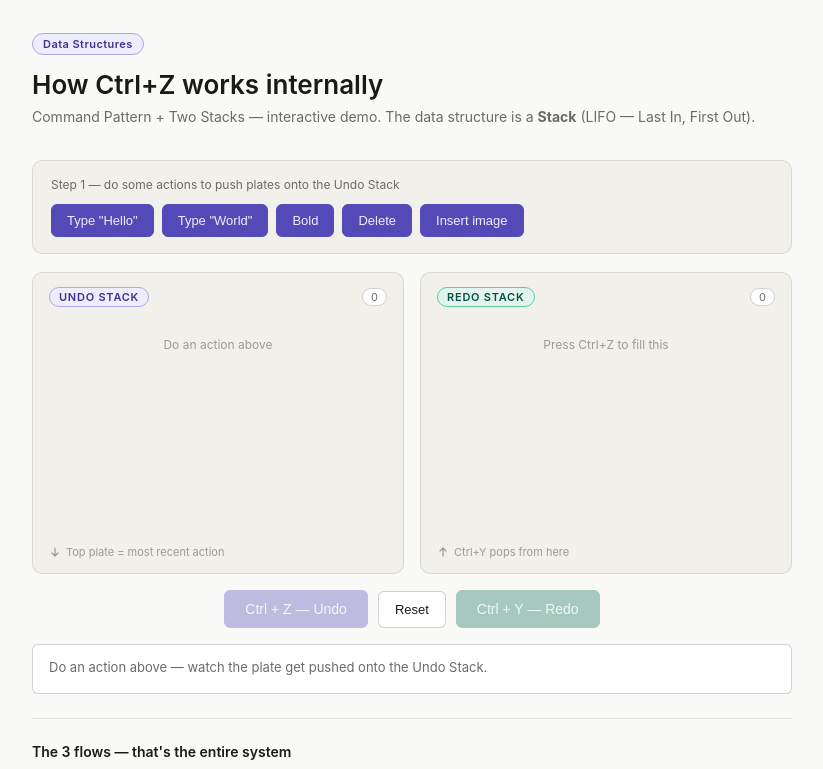
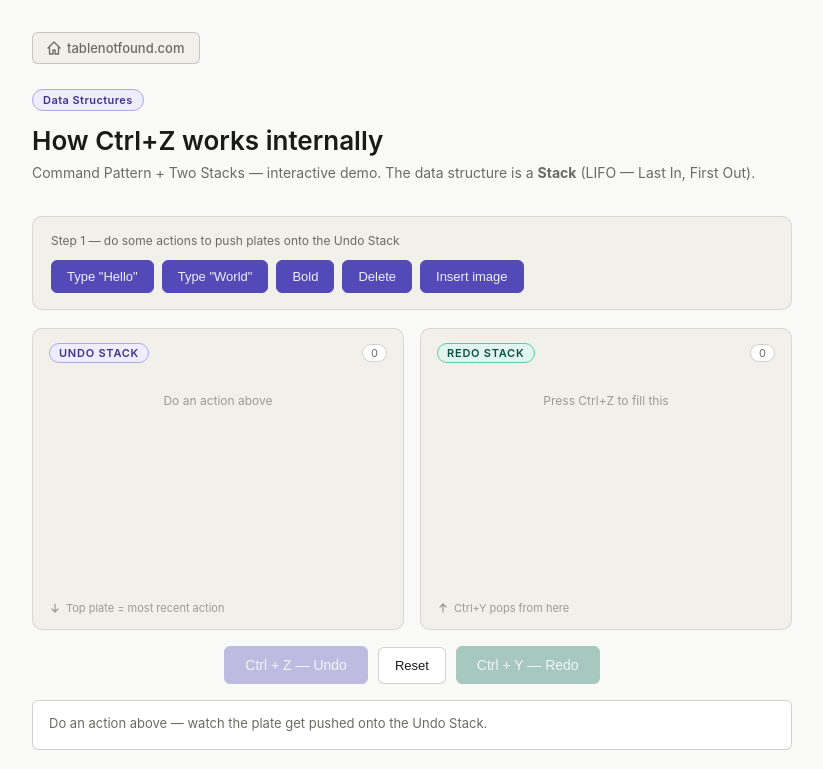
Before and after one commit to sbgowtham/tnf_v, a plain HTML site: page learn/ctrlz-stack-demo.html in a window 1280 px wide. Shown: the top 769 px of the page, without its empty margins (228-1051 px from the left). Drawn offline with Linux system fonts and the light colour scheme.

Commit message:
Update ctrlz-stack-demo.html

```diff
--- a/learn/ctrlz-stack-demo.html
+++ b/learn/ctrlz-stack-demo.html
@@ -369,6 +369,12 @@
 <body>
 <div class="page">
 
+  <div style="margin-bottom:1.5rem;">
+    <a href="https://tablenotfound.com" style="display:inline-flex;align-items:center;gap:6px;font-size:13px;font-weight:500;color:var(--text2);text-decoration:none;background:var(--bg2);border:0.5px solid var(--border2);padding:7px 14px;border-radius:var(--radius-sm);transition:background .15s;" onmouseover="this.style.background='var(--bg3)'" onmouseout="this.style.background='var(--bg2)'">
+      <svg width="14" height="14" viewBox="0 0 14 14" fill="none"><path d="M1 7l6-6 6 6M2.5 5.5V13h3.5V9h2v4h3.5V5.5" stroke="currentColor" stroke-width="1.3" stroke-linecap="round" stroke-linejoin="round"/></svg>
+      tablenotfound.com
+    </a>
+  </div>
   <div class="header">
     <div class="badge">Data Structures</div>
     <h1>How Ctrl+Z works internally</h1>
```
